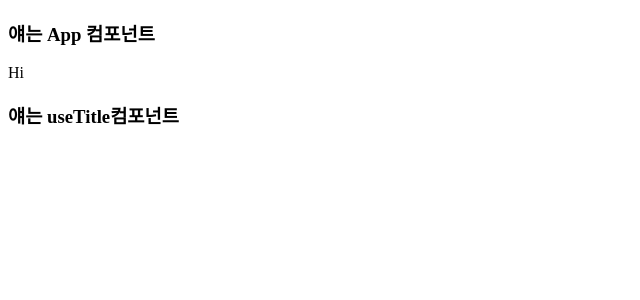
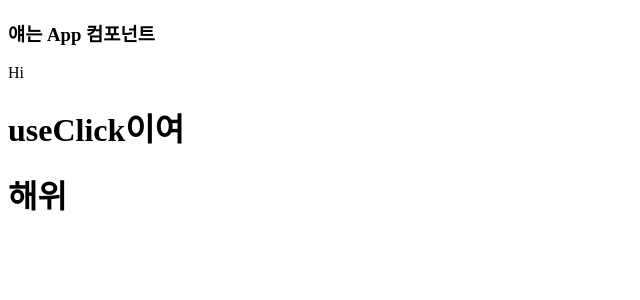
Before and after one commit to SeongSilver/Clone_Coding, a React (Create React App) app in the folder hooks-practice/: page / in a window 1280 px wide. Shown: the top 300 px of the page, without its empty margins (0-640 px from the left). Built offline with nearby package versions, Linux system fonts and the light colour scheme.

Commit message:
useClick

```diff
--- a/hooks-practice/src/App.js
+++ b/hooks-practice/src/App.js
@@ -1,13 +1,13 @@
 import React, {useState, useEffect} from "react";
 import ReactDOM from "react-dom";
-import UseTitle from './useTitle';
+import UseClick from './useClick';
 
 const App = () =>{
   return(
     <div className="App">
       <h3>얘는 App 컴포넌트</h3>
       <div>Hi</div>
-      <UseTitle/>
+      <UseClick/>
     </div>
   )
 }
--- /dev/null
+++ b/hooks-practice/src/useClick.js
@@ -0,0 +1,42 @@
+import React, {useState, useEffect, useRef} from 'react';
+import ReactDOM from 'react-dom';
+
+const useClicks = (onClick) => {
+    const element = useRef();
+    useEffect(()=>{
+        if(element.current){
+            element.current.addEventListener("click", onClick);
+        }
+        return () => {
+            if(element.current){
+                element.current.removeEventListener("click", onClick);
+            }
+        }
+    }, []);
+    return element;
+}
+
+const useClick = ()=>{
+{/*useRef는 기본적으로 우리의 component의 어떤 부분을 선택할 수 있는 방법인데
+document.getElementByID()를 사용한 것과 같은
+element를 searching하는 기능이다(getElementById, queySelector같은 기능)
+예를들면 div태그 안에 input태그를 넣고 태그안에 property로 potato를 선언하면
+potato라는 변수로 해당 input태그를 사용할 수 있다.
+*/}
+    // const potato = useRef();
+    // setTimeout(()=>{
+    //     console.log(potato.current.focus());
+    // }, 3000);
+    const sayHello = () => console.log("say hello");
+    const title = useClicks(sayHello);
+    return(
+        <div>
+            <h1>useClick이여</h1>
+            <h1 ref={title}>해위</h1>
+        </div>
+    )
+}
+
+export default useClick;
+
+//2분 43초부터 다시
```
